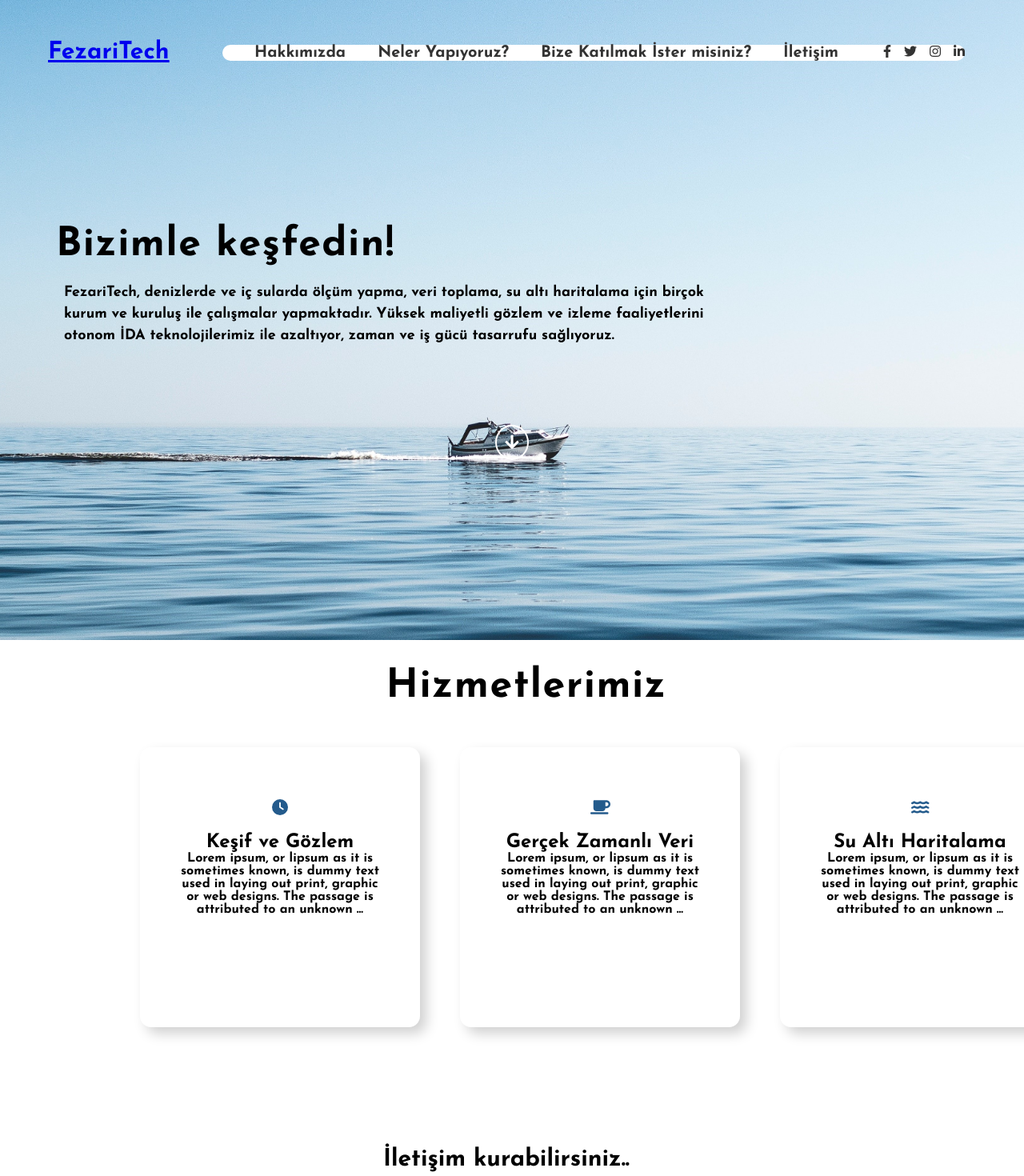
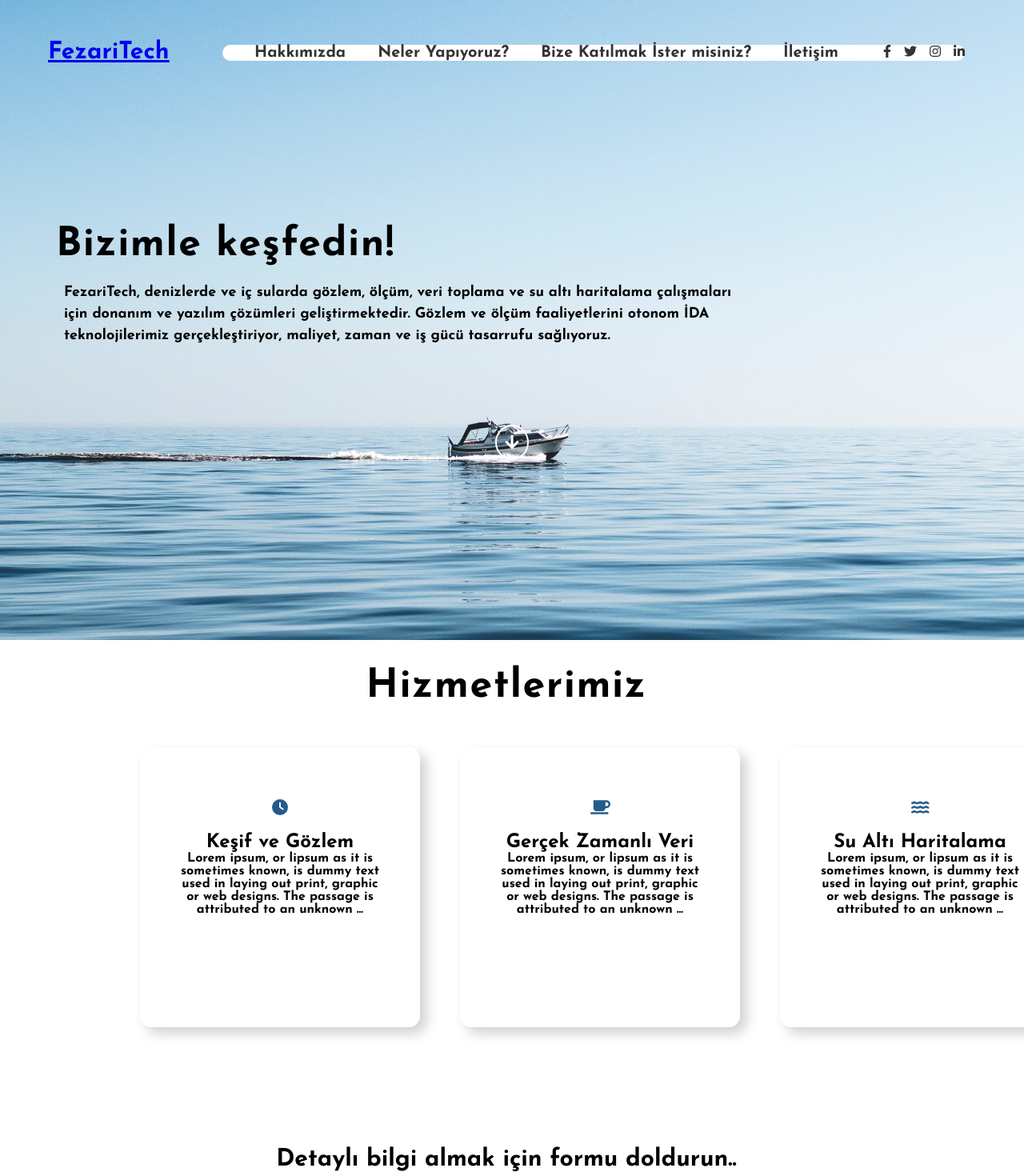
Before and after one commit to FezariTech/web, a React (Create React App) app: page / in a window 1280 px wide. Shown: the top 1470 px of the page at 80% size. Built offline with nearby package versions, Linux system fonts and the light colour scheme.

Commit message:
İçerik güncelleme..

```diff
--- a/src/components/Body.jsx
+++ b/src/components/Body.jsx
@@ -7,8 +7,8 @@ function Body1() {
      <div class="container">
         <h1 class="title">Bizimle keşfedin!</h1>
         <div class="description">
-        <p>FezariTech, denizlerde ve iç sularda ölçüm yapma, veri toplama, su altı haritalama için birçok kurum ve kuruluş ile çalışmalar yapmaktadır.
-          Yüksek maliyetli gözlem ve izleme faaliyetlerini otonom İDA teknolojilerimiz ile azaltıyor, zaman ve iş gücü tasarrufu sağlıyoruz. </p>
+        <p>FezariTech, denizlerde ve iç sularda gözlem, ölçüm, veri toplama ve su altı haritalama çalışmaları için donanım ve yazılım çözümleri geliştirmektedir.
+          Gözlem ve ölçüm faaliyetlerini otonom İDA teknolojilerimiz gerçekleştiriyor, maliyet, zaman ve iş gücü tasarrufu sağlıyoruz. </p>
             {/*<button class="rounded-shadow-button"> Keşfet...</button> */}
         </div>
       </div>
--- a/src/components/Form.jsx
+++ b/src/components/Form.jsx
@@ -26,7 +26,7 @@ function Form() {
 
   return (
     <div id="contact">
-      <h2 class="formtitle">İletişim kurabilirsiniz..</h2>
+      <h2 class="formtitle">Detaylı bilgi almak için formu doldurun..</h2>
       <form  onSubmit={sendMail}>
         <div class="form-group">
           <label for="name">Ad ve Soyad</label>
--- a/src/styles/boxes.css
+++ b/src/styles/boxes.css
@@ -9,7 +9,7 @@
 
   h1 {
     margin-top: 50px;
-    margin-left: 50px;
+    margin-left: 0px;
     font-size: 50px;
     text-align: center;
     color: var(--primary-color);
```
